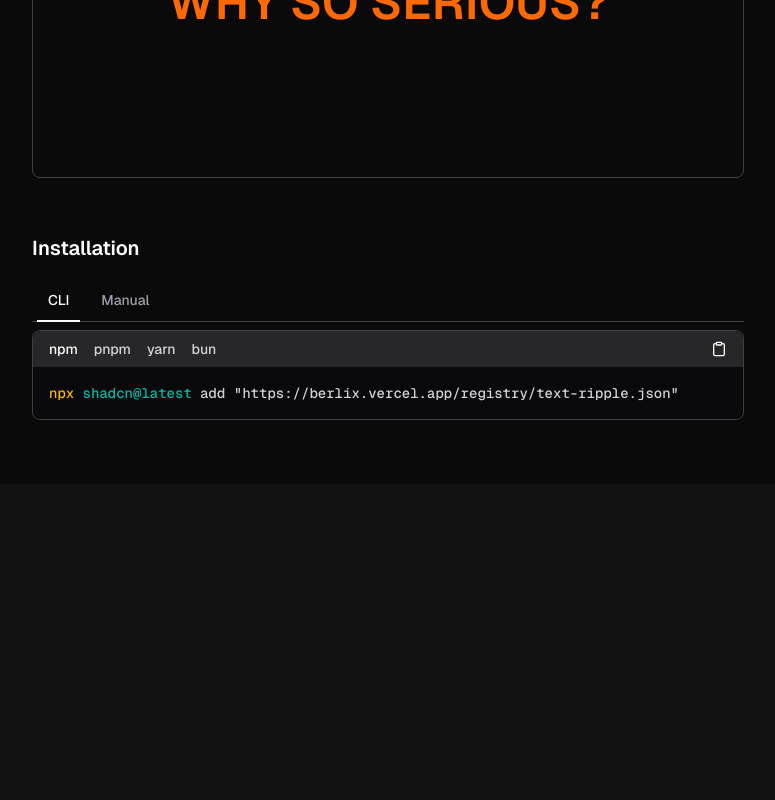
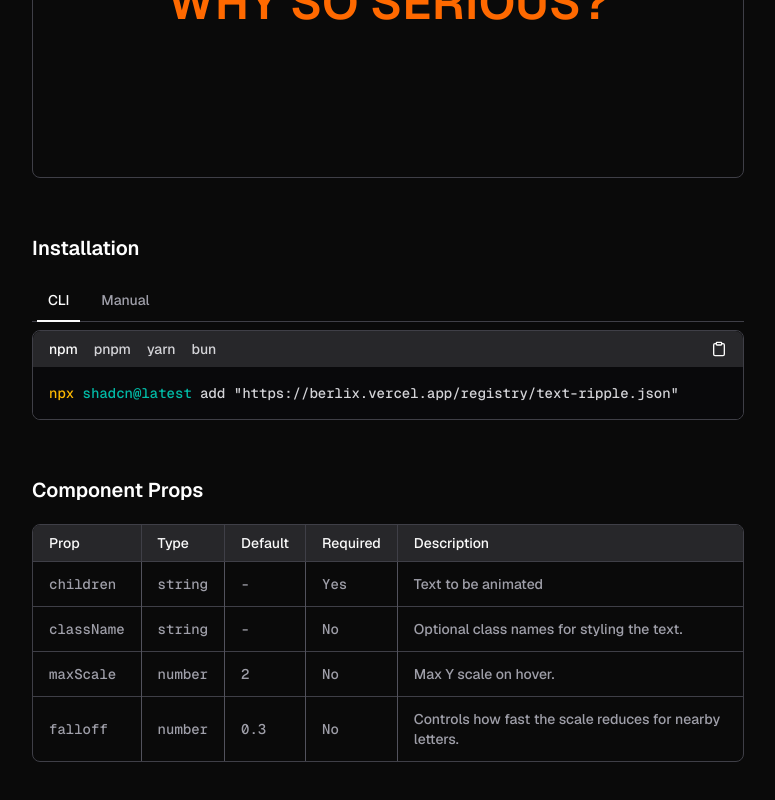
Before and after one commit to BunsDev/berlix, a Next.js app: page /docs/text-ripple in a window 1280 px wide. Shown: the part 1136-1936 px from the top of the page, without its empty margins (262-1037 px from the left). Before the commit the page ends 1620 px from the top, so only its background shows below. Built offline with nearby package versions, Linux system fonts and the light colour scheme.

Commit message:
add props table to text-ripple comp

```diff
--- a/src/app/docs/text-ripple/page.mdx
+++ b/src/app/docs/text-ripple/page.mdx
@@ -7,6 +7,7 @@ import {
   TabsTrigger,
   TabsContent,
 } from "@/components/site/tabs.tsx";
+import { PropsTable } from "@/components/site/props-table.tsx";
 
 import TextRippleBasic from "./text-ripple-basic";
 import TextRippleSpread from "./text-ripple-spread";
@@ -66,3 +67,33 @@ Increases the falloff value to spread the ripple effect farther
     <CodeBlock filePath="src/components/core/text-ripple.tsx" />
   </TabsContent>
 </Tabs>
+
+## Component Props
+
+<PropsTable
+  props={[
+    {
+      name: "children",
+      type: "string",
+      required: true,
+      description: "Text to be animated",
+    },
+    {
+      name: "className",
+      type: "string",
+      description: "Optional class names for styling the text.",
+    },
+    {
+      name: "maxScale",
+      type: "number",
+      default: 2,
+      description: "Max Y scale on hover.",
+    },
+    {
+      name: "falloff",
+      type: "number",
+      default: 0.3,
+      description: "Controls how fast the scale reduces for nearby letters.",
+    },
+  ]}
+/>
```
